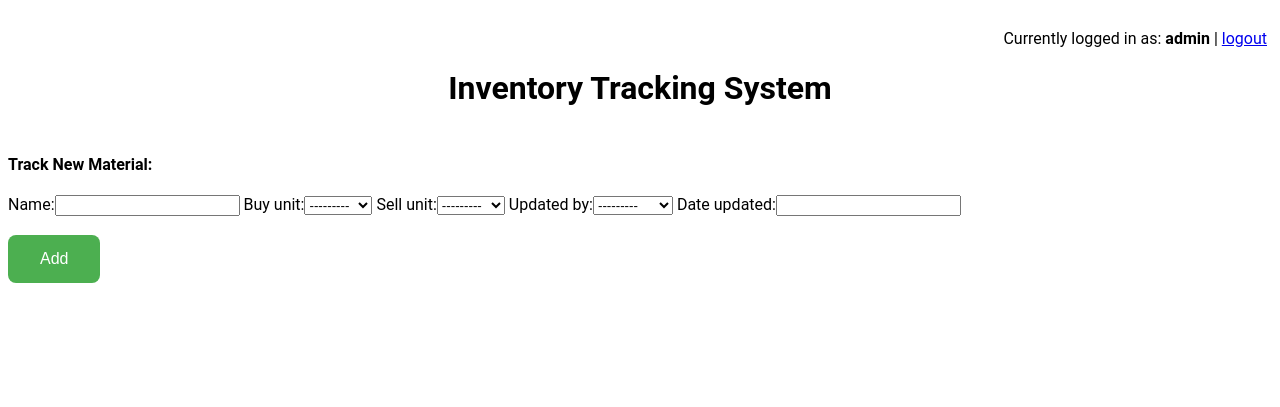
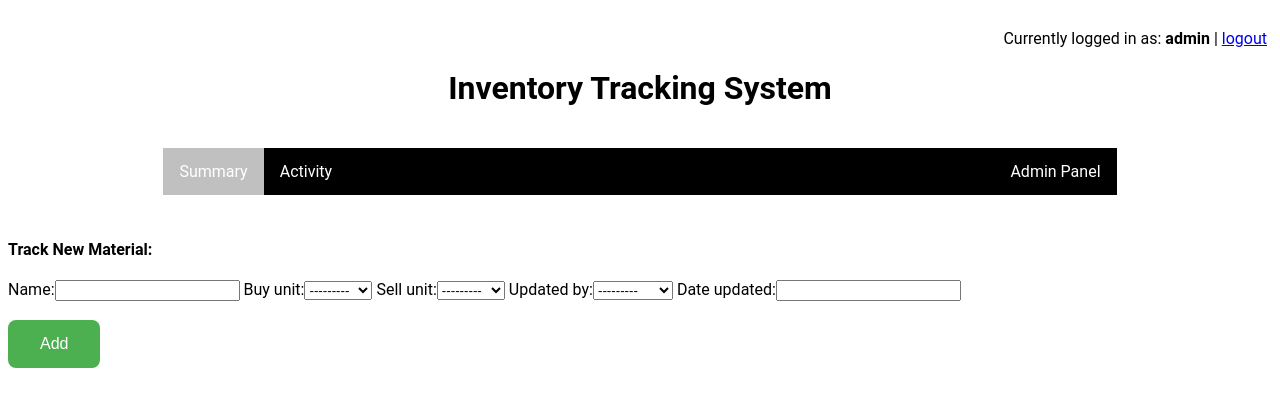
Before and after one commit to capstoneconnector/Raw-Material-Inventory-Tracking-System-Code, a Django app: page /is/material/ in a window 1280 px wide. Shown: the top 407 px of the page. Run offline with Django 3.2, Linux system fonts and the light colour scheme; a user stored in the database is signed in; data comes from the database, SQL or seed files in the repository; both versions use the stored data as it was after the commit; data that the repository does not hold is empty.

Commit message:
Added navigation to the Activity and Summary page. The navigation bar includes a link to summary page, activity page, and an admin panel.

```diff
--- a/InventorySystem/views.py
+++ b/InventorySystem/views.py
@@ -155,7 +155,7 @@ def add_material_type(request, mat_type_id):
         print("Aye there's definitely something here now")
 @csrf_exempt
 def add_activity(material_type, action, user):
-    activity = Activity.objects.create(current_date =  timezone.now(), user = user, material_type = material_type, action = action)
+    activity = Activity.objects.create(current_date=timezone.now(), user=user, material_type=material_type, action=action)
 
 @csrf_exempt
 def remove_material_instance(request, mat_id):
--- a/templates/total_amount.html
+++ b/templates/total_amount.html
@@ -48,7 +48,8 @@
             border-radius: 10px;
             width: 90%;
             align-self: center;
-            margin-left: 180px;
+            margin-left: 12%;
+            margin-right: 12%;
 
         }
 
@@ -69,7 +70,7 @@
         }
 
         .delete-button {
-            background-color: #f44336; /* Green */
+            background-color: #f44336;
             border: none;
             color: white;
             padding: 15px 32px;
@@ -89,8 +90,40 @@
             margin-right: 250px;
         }
         .hr-div{
-            margin-left: 180px;
-            margin-right: 220px;
+            margin-left: 12%;
+            margin-right: 12%;
+        }
+
+        /* ---Styling for Nav Bar--- */
+        ul {
+            list-style-type: none;
+            margin: 0;
+            padding: 0;
+            overflow: hidden;
+            background-color: black;
+            margin-left: 12%;
+            margin-right: 12%;
+
+        }
+
+        li {
+          float: left;
+        }
+
+        li a {
+          display: block;
+          color: white;
+          text-align: center;
+          padding: 14px 16px;
+          text-decoration: none;
+        }
+
+        li a:hover:not(.active) {
+          background-color: grey;
+        }
+
+        .active {
+          background-color: silver;
         }
     </style>
 </head>
@@ -110,6 +143,13 @@
                 </p>
              </div>
             <h1>Inventory Tracking System</h1>
+            <br/>
+            <ul>
+              <li><a class="active" href="material">Summary</a></li>
+              <li><a href="/is/activity">Activity</a></li>
+              <li style="float:right"><a href="/admin">Admin Panel</a></li>
+            </ul>
+            <br/>
         </div>
         {% for material in materials %}
             <div class="material-span">
```
Also changed, not shown: templates/activity_page.html (+40 -4 lines), db.sqlite3.
